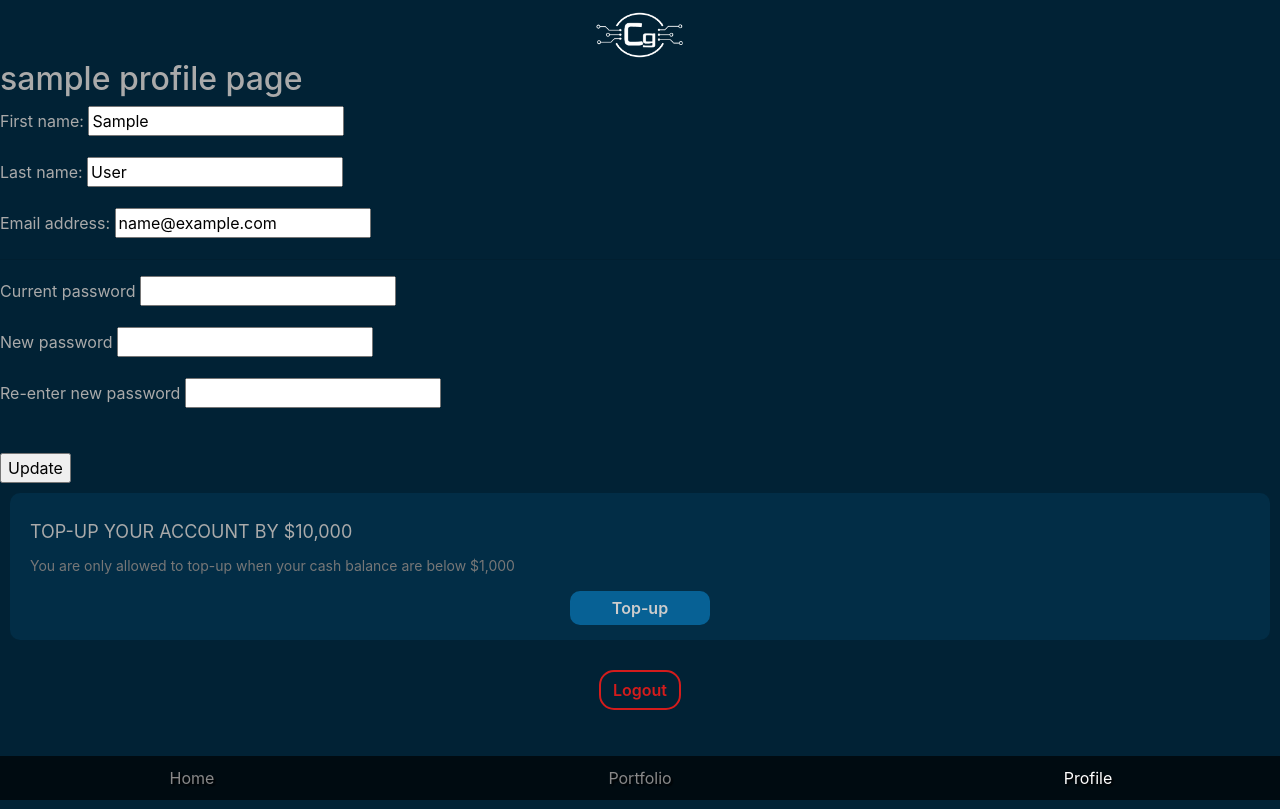
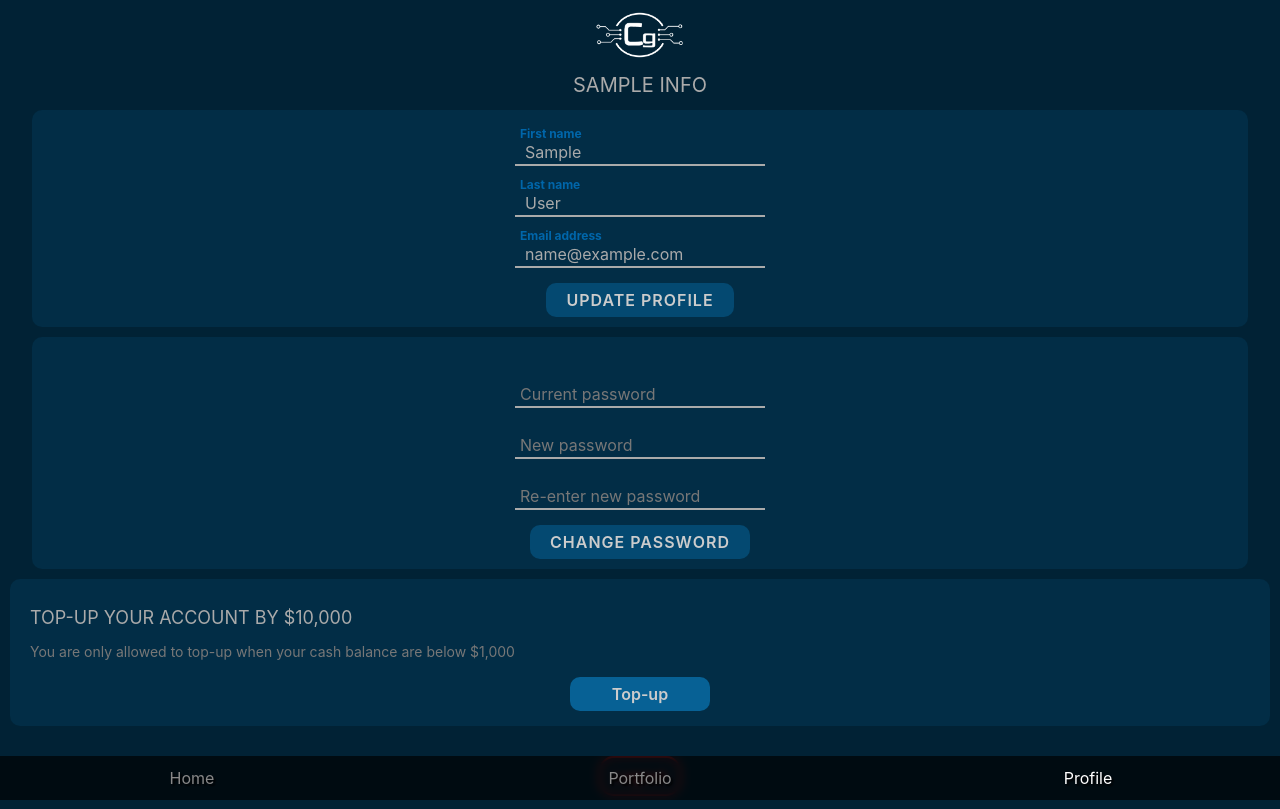
Before and after one commit to 0raclewind/cryptogram, a Django app: page /profile in a window 1280 px wide. Shown: the top 809 px of the page. Run offline with Django 3.2, Linux system fonts and the light colour scheme; the visitor is signed in with stand-in values (Sample User, id 1); some libraries are stand-ins or nearby versions; some web fonts are replaced.

Commit message:
Added input-group class to form inputs

```diff
--- a/accounts/templates/profile.html
+++ b/accounts/templates/profile.html
@@ -6,26 +6,43 @@
 {% endblock style %}
 
 {% block body %}
-    <h2>{{ user }} profile page</h2>
-    <form action="/profile" method=POST>
-        {% csrf_token %}
-        {{ p_form.as_p }}
-        <hr>
-        <p>
-            <label for="password">Current password</label>
-            <input type="password" id=password name=password>
-        </p>
-        <p>
-            <label for="new_pass">New password</label>
-            <input type="password" id=new_pass name=new_pass>
-        </p>
-        <p>
-            <label for="confirmation">Re-enter new password</label>
-            <input type="password" id=confirmation name=confirmation>
-        </p>
-        <br>
-        <input type="submit" value="Update">
-    </form>
+    <div class="forms">
+        <div class=title><i class="fas fa-user-circle"></i> {{ user }} info</div>
+        <form action="/profile" method=POST>
+            {% csrf_token %}
+            <div class="input-group">
+                {{ p_form.first_name }}
+                <label>First name</label>
+            </div>
+            <div class="input-group">
+                {{ p_form.last_name }}
+                <label>Last name</label>
+            </div>
+            <div class="input-group">
+                {{ p_form.email }}
+                <label>Email address</label>
+            </div>
+            <input type="submit" class=submit value="Update profile">
+        </form>
+
+        <form action="/password_change" method="POST" class=pass_change>
+            <div class="pass_message"></div>
+            {% csrf_token %}
+            <div class=input-group>
+                <input type="password" name=password required>
+                <label>Current password</label>
+            </div>
+            <div class=input-group>
+                <input type="password" name=new_pass required>
+                <label>New password</label>
+            </div>
+            <div class=input-group>
+                <input type="password" name=confirmation required>
+                <label>Re-enter new password</label>
+            </div>
+            <input type="submit" value="Change password" class=submit>
+        </form>
+    </div>
 
      <div class="topup">
          <div class="title">Top-up your account by $10,000</div>
```
